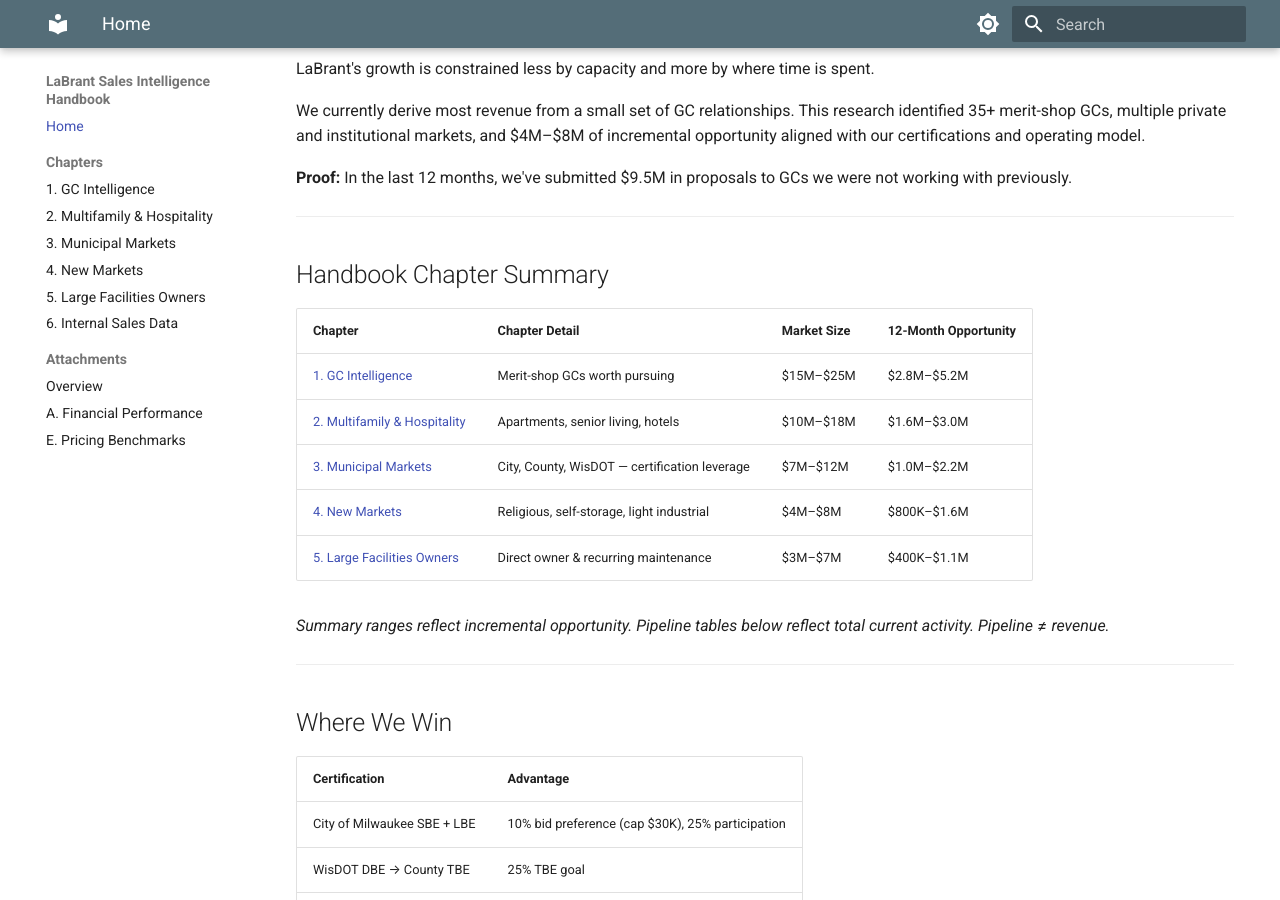
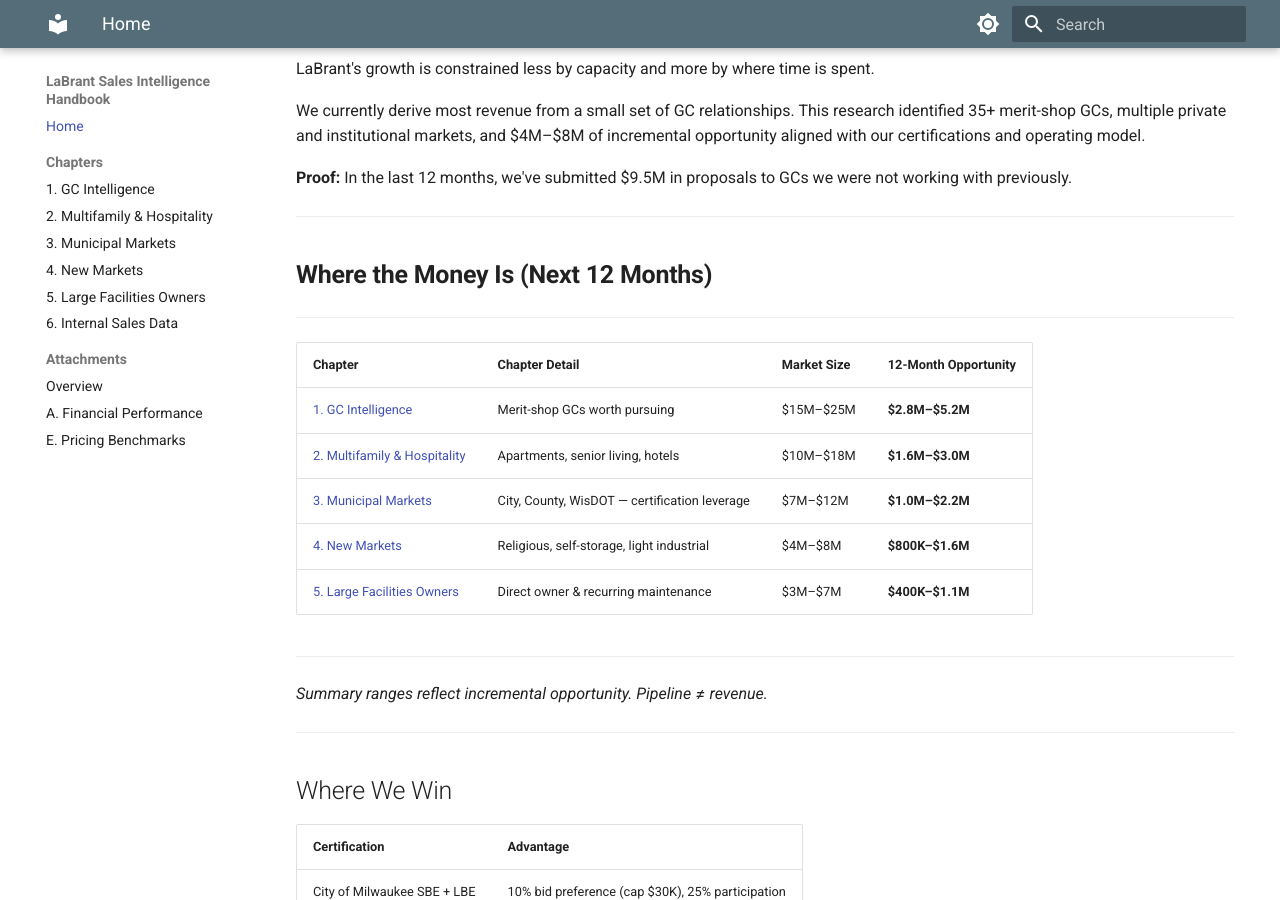
Before and after one commit to LaBrant-Associates-LLC/labrant-sales-intelligence, an MkDocs documentation site: the page built from docs/index.md, in a window 1280 px wide and 900 px high, scrolled down 266 px. Built offline with MkDocs 1.6.1 and Material for MkDocs 9.7.7, drawn with Linux system fonts in a browser that asks for light colours.

Commit message:
Make opportunity table impossible to miss
- Bold heading: "Where the Money Is (Next 12 Months)"
- Horizontal rules above and below table
- Bold 12-Month Opportunity values
- Tighter footnote

🤖 Generated with [Claude Code](https://claude.com/claude-code)

Co-Authored-By: Claude Opus 4.5 <noreply@anthropic.com>

```diff
--- a/docs/index.md
+++ b/docs/index.md
@@ -19,17 +19,21 @@ We currently derive most revenue from a small set of GC relationships. This rese
 
 ---
 
-## Handbook Chapter Summary
+## **Where the Money Is (Next 12 Months)**
+
+---
 
 | Chapter | Chapter Detail | Market Size | 12-Month Opportunity |
 |---------|----------------|-------------|----------------------|
-| [1. GC Intelligence](ch1-gc-intelligence/index.md) | Merit-shop GCs worth pursuing | $15M–$25M | $2.8M–$5.2M |
-| [2. Multifamily & Hospitality](ch2-multifamily-hospitality/index.md) | Apartments, senior living, hotels | $10M–$18M | $1.6M–$3.0M |
-| [3. Municipal Markets](ch3-municipal/index.md) | City, County, WisDOT — certification leverage | $7M–$12M | $1.0M–$2.2M |
-| [4. New Markets](ch4-new-markets/index.md) | Religious, self-storage, light industrial | $4M–$8M | $800K–$1.6M |
-| [5. Large Facilities Owners](ch5-large-owners/index.md) | Direct owner & recurring maintenance | $3M–$7M | $400K–$1.1M |
+| [1. GC Intelligence](ch1-gc-intelligence/index.md) | Merit-shop GCs worth pursuing | $15M–$25M | **$2.8M–$5.2M** |
+| [2. Multifamily & Hospitality](ch2-multifamily-hospitality/index.md) | Apartments, senior living, hotels | $10M–$18M | **$1.6M–$3.0M** |
+| [3. Municipal Markets](ch3-municipal/index.md) | City, County, WisDOT — certification leverage | $7M–$12M | **$1.0M–$2.2M** |
+| [4. New Markets](ch4-new-markets/index.md) | Religious, self-storage, light industrial | $4M–$8M | **$800K–$1.6M** |
+| [5. Large Facilities Owners](ch5-large-owners/index.md) | Direct owner & recurring maintenance | $3M–$7M | **$400K–$1.1M** |
 
-*Summary ranges reflect incremental opportunity. Pipeline tables below reflect total current activity. Pipeline ≠ revenue.*
+---
+
+*Summary ranges reflect incremental opportunity. Pipeline ≠ revenue.*
 
 ---
 
```
